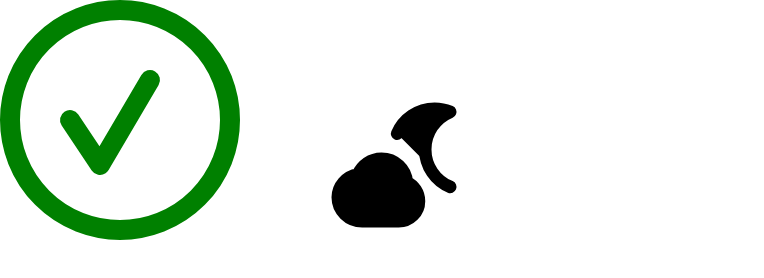
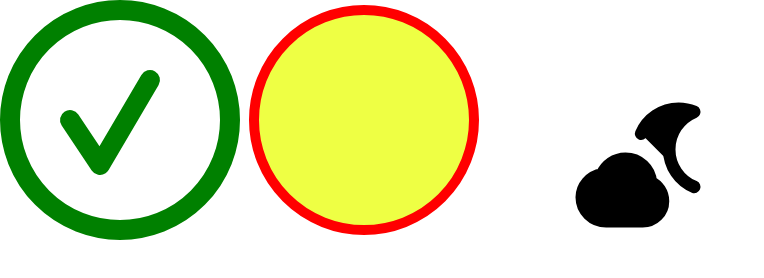
Before and after one commit to RiadAlhaj/SVG-project, a plain HTML site: page index.html in a window 1280 px wide. Shown: the whole page, without its empty margins (0-764 px from the left). Drawn offline with Linux system fonts and the light colour scheme.

Commit message:
link SVG to HTML document

```diff
--- a/index.html
+++ b/index.html
@@ -12,6 +12,9 @@
   <circle cx="120" cy="120" r="110" stroke-width="20" fill="white" stroke="green"/>
   <polyline points="70,120 100,165 150,80" stroke="green" stroke-width="20" stroke-linecap="round" stroke-linejoin="round"/>
  </svg>
+ <svg width="240" height="240" viewbox="0 0 240 240" fill="none" xmlns="http://www.w3.org/2000/svg">
+ <circle cx="120" cy="120" r="110" stroke-width="10" fill="#ef4" stroke="red"/>
+ </svg>
  <svg>
   <use xlink:href="imges/cloud-moon.svg#cloud">
   </use>
```
